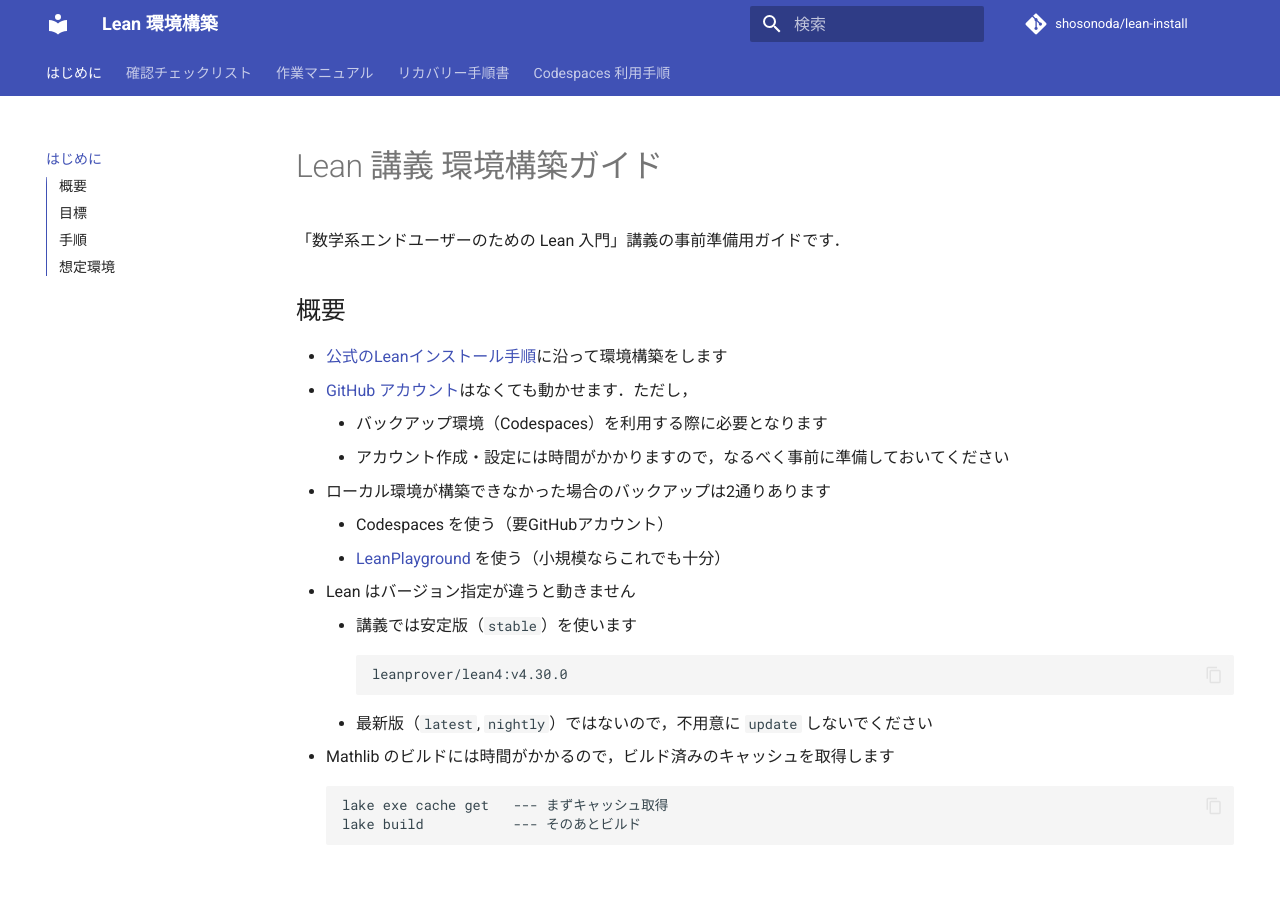
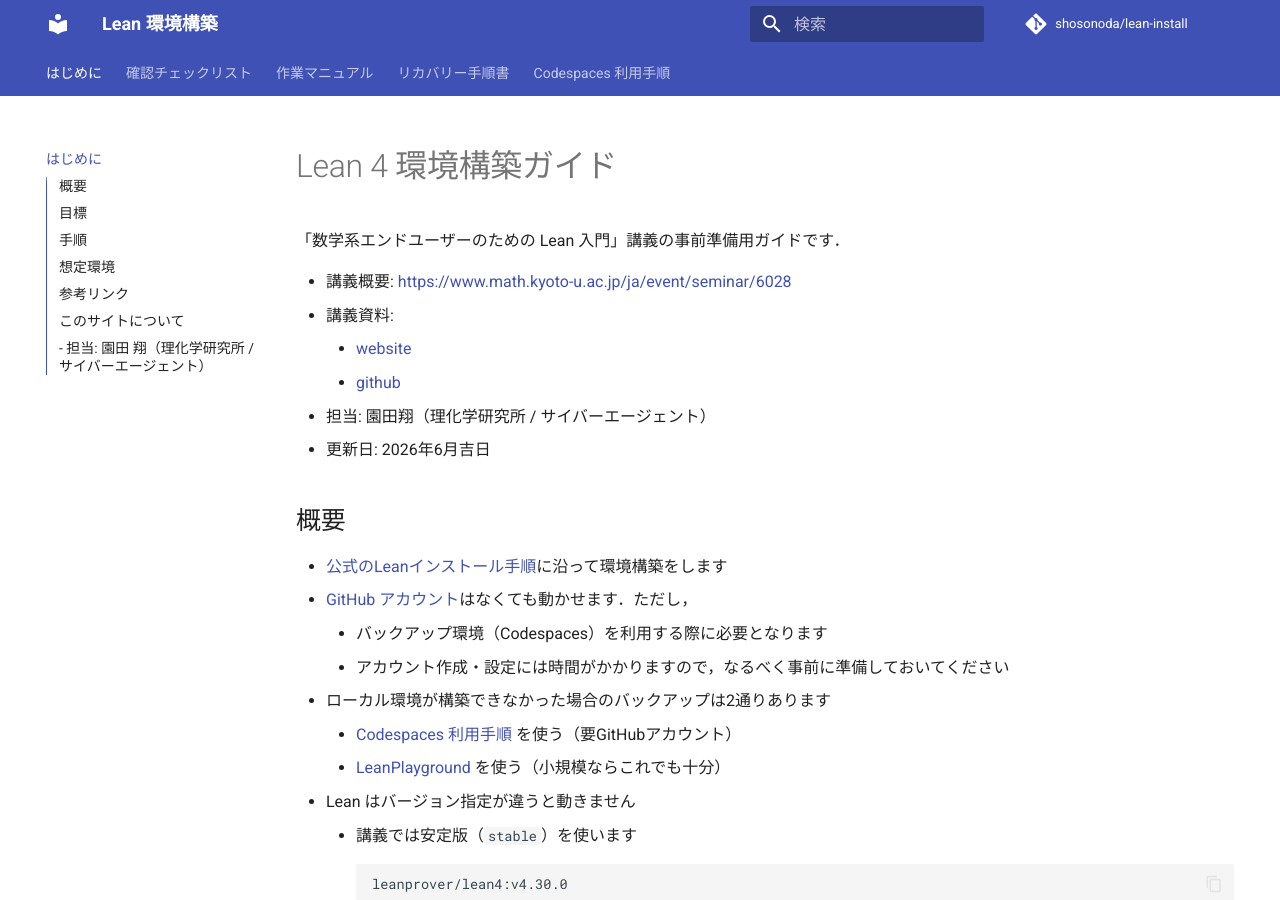
Before and after one commit to shosonoda/lean-install, an MkDocs documentation site: the page built from docs/index.md, in a window 1280 px wide and 900 px high. Built offline with MkDocs 1.6.1 and Material for MkDocs 9.7.7, drawn with Linux system fonts in a browser that asks for light colours; comment, search, counter and statistics services are not loaded; some of the changed text lies outside the part shown.

Commit message:
Sync public docs from lean-install-dev (13f49e6)

```diff
--- a/docs/index.md
+++ b/docs/index.md
@@ -1,6 +1,13 @@
-# Lean 講義 環境構築ガイド
+# Lean 4 環境構築ガイド
 
 「数学系エンドユーザーのための Lean 入門」講義の事前準備用ガイドです．
+
+- 講義概要: [https://www.math.kyoto-u.ac.jp/ja/event/seminar/6028](https://www.math.kyoto-u.ac.jp/ja/event/seminar/6028)
+- 講義資料:
+    - [website](https://shosonoda.github.io/lean-math-note/)
+    - [github](https://github.com/shosonoda/lean-math-note/)
+- 担当: 園田翔（理化学研究所 / サイバーエージェント）
+- 更新日: 2026年6月吉日
 
 ## 概要
 
@@ -9,7 +16,7 @@
     - バックアップ環境（Codespaces）を利用する際に必要となります
     - アカウント作成・設定には時間がかかりますので，なるべく事前に準備しておいてください
 - ローカル環境が構築できなかった場合のバックアップは2通りあります
-    - Codespaces を使う（要GitHubアカウント）
+    - [Codespaces 利用手順](codespaces.md) を使う（要GitHubアカウント）
     - [LeanPlayground](https://live.lean-lang.org/) を使う（小規模ならこれでも十分）
 - Lean はバージョン指定が違うと動きません
     - 講義では安定版（`stable`）を使います
@@ -73,13 +80,20 @@
 !!! tip "作業フォルダ名の注意"
     Windows では，作業フォルダ名に日本語・空白・特殊記号を入れない方が安全です．例: `C:\Users\ユーザー名\LeanProjects` よりも，可能なら `C:\LeanProjects` や `C:\Users\ユーザー名\lean-projects` のようにします．
 
-<!-- ## 参考リンク
+## 参考リンク
 
-- Lean 公式インストール: [https://lean-lang.org/install/](https://lean-lang.org/install/)
-- Lean 手動インストール: [https://lean-lang.org/install/manual/](https://lean-lang.org/install/manual/)
-- Lean 4 VS Code 拡張: [https://marketplace.visualstudio.com/items?itemName=leanprover.lean4](https://marketplace.visualstudio.com/items?itemName=leanprover.lean4) -->
+- Lean 公式: [https://lean-lang.org/](https://lean-lang.org/)
+- [数学系のためのLean勉強会](https://haruhisa-enomoto.github.io/lean-math-workshop/)
+    - [教材](https://github.com/yuma-mizuno/lean-math-workshop)
+- [Leanのインストール方法](https://aconite-ac.github.io/how_to_install_lean/) by aconite
+- [Lean-by-Example](https://lean-ja.github.io/lean-by-example/)
+<!-- - Lean 4 VS Code 拡張: [https://marketplace.visualstudio.com/items?itemName=leanprover.lean4](https://marketplace.visualstudio.com/items?itemName=leanprover.lean4) -->
 <!-- - elan: https://github.com/leanprover/elan -->
 <!-- - mathlib4: https://github.com/leanprover-community/mathlib4 -->
 <!-- - GitHub CLI: https://cli.github.com/ -->
 <!-- - GitHub Codespaces: https://docs.github.com/en/codespaces -->
 <!-- - GitHub Pages: https://docs.github.com/en/pages -->
+
+## このサイトについて
+- 担当: 園田 翔（理化学研究所 / サイバーエージェント）
+-
```
